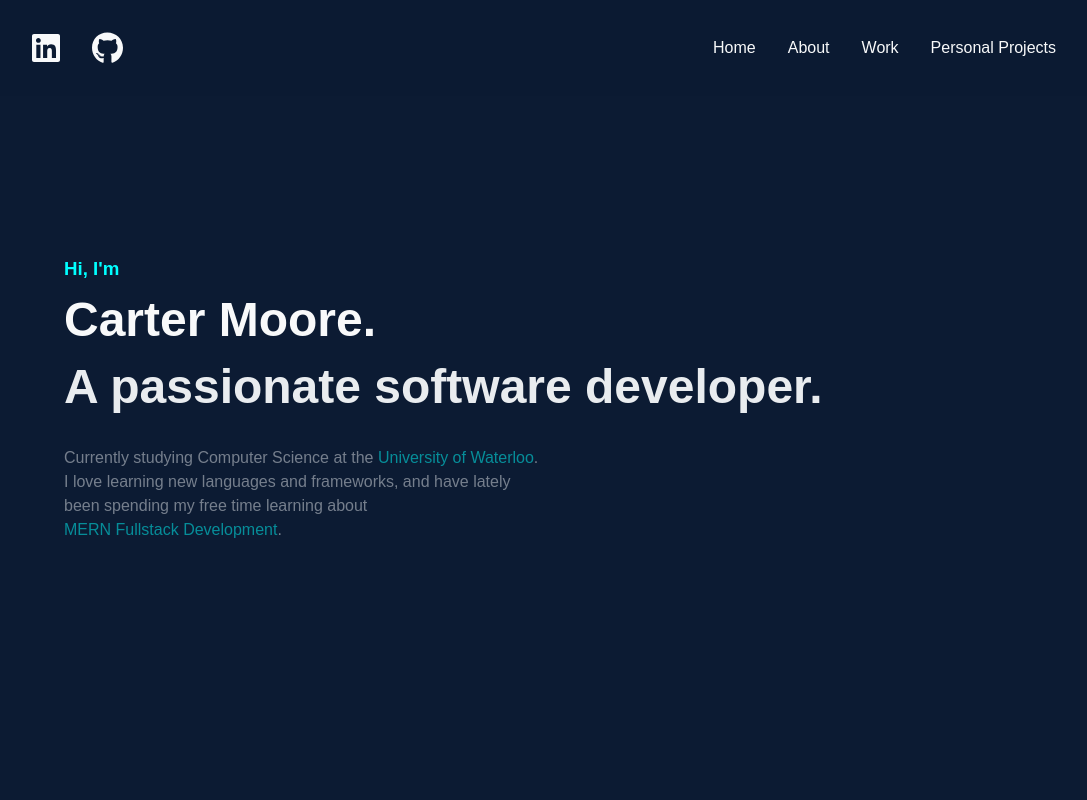
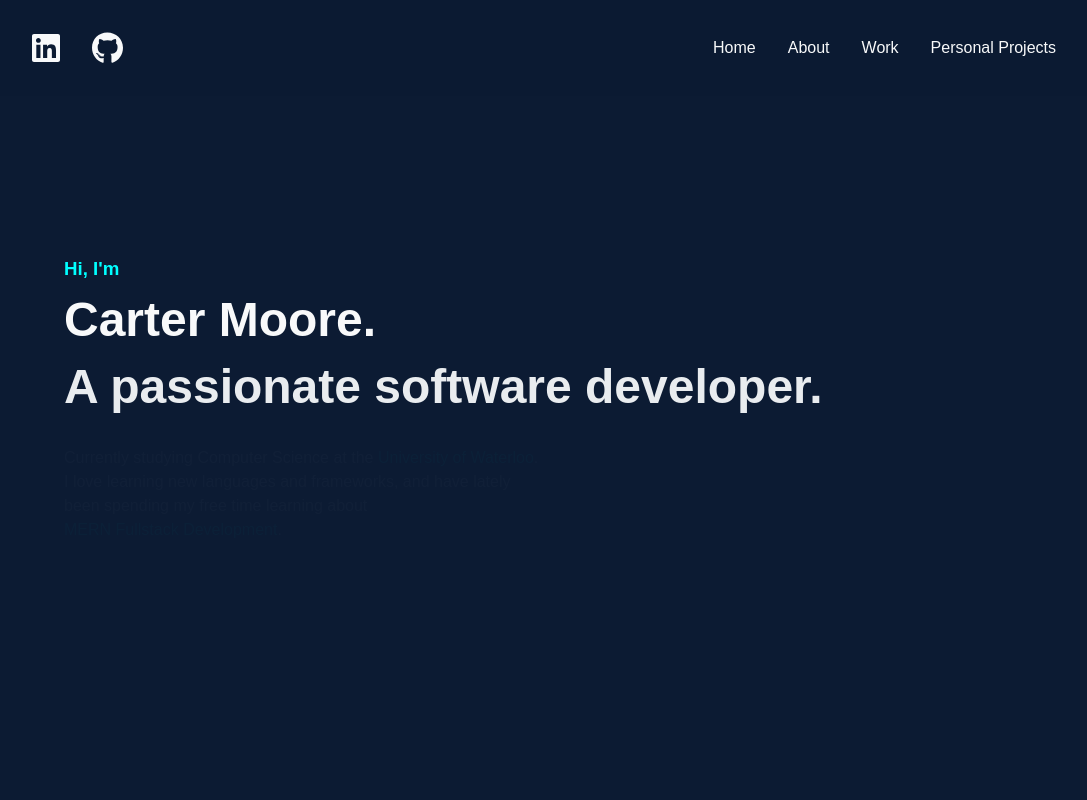
Before and after one commit to carterjmoore/personal-website, a Next.js app: page / in a window 1280 px wide. Shown: the top 800 px of the page, without its empty margins (96-1183 px from the left). Built offline with nearby package versions, Linux system fonts and the light colour scheme; a web font is replaced by a local one.

Commit message:
Adjust timing on fade-ins

```diff
--- a/components/home/Home.jsx
+++ b/components/home/Home.jsx
@@ -10,10 +10,10 @@ const Home = () => {
   const [showParargraph, setShowParargraph] = useState(false);
 
   useEffect(() => {
-    setTimeout(() => setShowHi(true), 1600);
-    setTimeout(() => setShowCarter(true), 2400);
-    setTimeout(() => setShowSubHeader(true), 3800);
-    setTimeout(() => setShowParargraph(true), 5800);
+    setTimeout(() => setShowHi(true), 2000);
+    setTimeout(() => setShowCarter(true), 2800);
+    setTimeout(() => setShowSubHeader(true), 4200);
+    setTimeout(() => setShowParargraph(true), 6200);
   }, []);
 
   return (
--- a/components/layout/Header.jsx
+++ b/components/layout/Header.jsx
@@ -27,12 +27,12 @@ const Header = () => {
   };
 
   useEffect(() => {
-    setTimeout(() => setShowLinkedIn(true), 200);
-    setTimeout(() => setShowGithub(true), 400);
-    setTimeout(() => setShowHome(true), 600);
-    setTimeout(() => setShowAbout(true), 800);
-    setTimeout(() => setShowWork(true), 1000);
-    setTimeout(() => setShowProjects(true), 1200);
+    setTimeout(() => setShowLinkedIn(true), 600);
+    setTimeout(() => setShowGithub(true), 800);
+    setTimeout(() => setShowHome(true), 1000);
+    setTimeout(() => setShowAbout(true), 1200);
+    setTimeout(() => setShowWork(true), 1400);
+    setTimeout(() => setShowProjects(true), 1600);
   }, []);
 
   let headerClasses = '';
```
